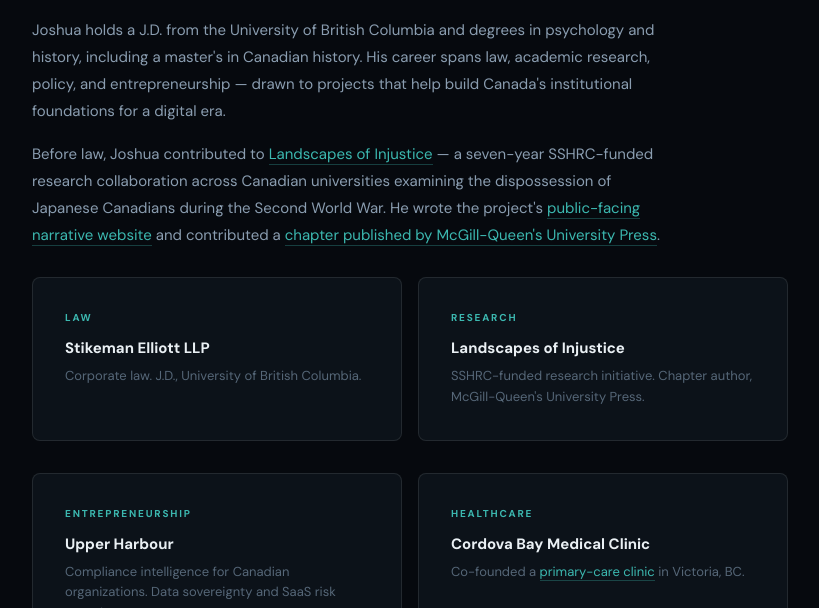
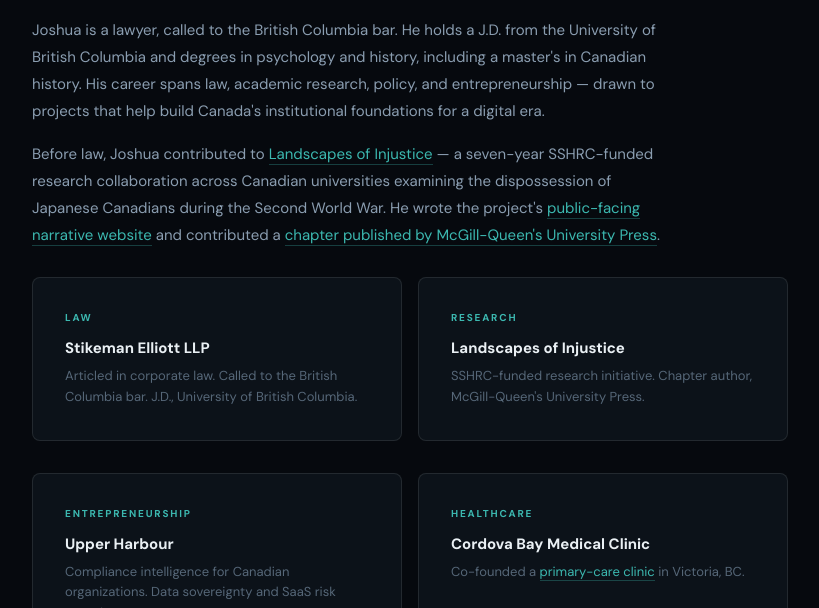
Before and after one commit to Upper-Harbour/upperharbour.ca, a plain HTML site: page founder.html in a window 1280 px wide. Shown: the part 653-1261 px from the top of the page, without its empty margins (230-1049 px from the left). Drawn offline with Linux system fonts and the light colour scheme.

Commit message:
Describe the founder as a lawyer called to the BC bar
Updates the founder page description, background paragraph and Stikeman
card, and the founder line in the vendors and partners FAQs.

Co-Authored-By: Claude Fable 5.2 <noreply@anthropic.com>
Claude-Session: https://claude.ai/code/session_01MachNPcYqahpUUccDvNBoN

```diff
--- a/founder.html
+++ b/founder.html
@@ -4,12 +4,12 @@
   <meta charset="UTF-8" />
   <meta name="viewport" content="width=device-width, initial-scale=1.0" />
   <title>Joshua van Es — Founder | Upper Harbour</title>
-  <meta name="description" content="Legal professional. Published in The Globe and Mail, Maclean's, BetaKit. Built Canada's most comprehensive technology sovereignty dataset — 780+ tools mapped.">
+  <meta name="description" content="Lawyer. Published in The Globe and Mail, Maclean's, BetaKit. Built Canada's most comprehensive technology sovereignty dataset — 780+ tools mapped.">
   <link rel="canonical" href="https://www.upperharbour.ca/founder" />
   <link rel="icon" type="image/x-icon" href="/favicon.ico" />
   <link rel="apple-touch-icon" href="/assets/apple-touch-icon.png" />
   <meta property="og:title" content="Joshua van Es — Founder | Upper Harbour" />
-  <meta property="og:description" content="Legal professional. Published in The Globe and Mail, Maclean's, BetaKit. Built Canada's most comprehensive technology sovereignty dataset — 780+ tools mapped." />
+  <meta property="og:description" content="Lawyer. Published in The Globe and Mail, Maclean's, BetaKit. Built Canada's most comprehensive technology sovereignty dataset — 780+ tools mapped." />
   <meta property="og:image" content="https://www.upperharbour.ca/assets/og-image.png" />
   <meta property="og:url" content="https://www.upperharbour.ca/founder" />
   <meta property="og:type" content="profile" />
@@ -170,14 +170,14 @@
     <div class="container reveal">
       <div class="section-label">Background</div>
       <h2 class="section-title">Law, history, and technology.</h2>
-      <p class="section-body">Joshua holds a J.D. from the University of British Columbia and degrees in psychology and history, including a master's in Canadian history. His career spans law, academic research, policy, and entrepreneurship — drawn to projects that help build Canada's institutional foundations for a digital era.</p>
+      <p class="section-body">Joshua is a lawyer, called to the British Columbia bar. He holds a J.D. from the University of British Columbia and degrees in psychology and history, including a master's in Canadian history. His career spans law, academic research, policy, and entrepreneurship — drawn to projects that help build Canada's institutional foundations for a digital era.</p>
       <p class="section-body">Before law, Joshua contributed to <a href="https://www.landscapesofinjustice.com/students-josh-van-es/" target="_blank">Landscapes of Injustice</a> — a seven-year SSHRC-funded research collaboration across Canadian universities examining the dispossession of Japanese Canadians during the Second World War. He wrote the project's <a href="https://loi.uvic.ca/narrative/" target="_blank">public-facing narrative website</a> and contributed a <a href="https://www.mqup.ca/landscapes-of-injustice-products-9780228001713.php" target="_blank">chapter published by McGill-Queen's University Press</a>.</p>
 
       <div class="bg-grid">
         <div class="bg-card">
           <div class="bg-label">Law</div>
           <div class="bg-title">Stikeman Elliott LLP</div>
-          <div class="bg-detail">Corporate law. J.D., University of British Columbia.</div>
+          <div class="bg-detail">Articled in corporate law. Called to the British Columbia bar. J.D., University of British Columbia.</div>
         </div>
         <div class="bg-card">
           <div class="bg-label">Research</div>
```
Also changed, not shown: partners.html (+1 -1 lines), vendors.html (+1 -1 lines).
